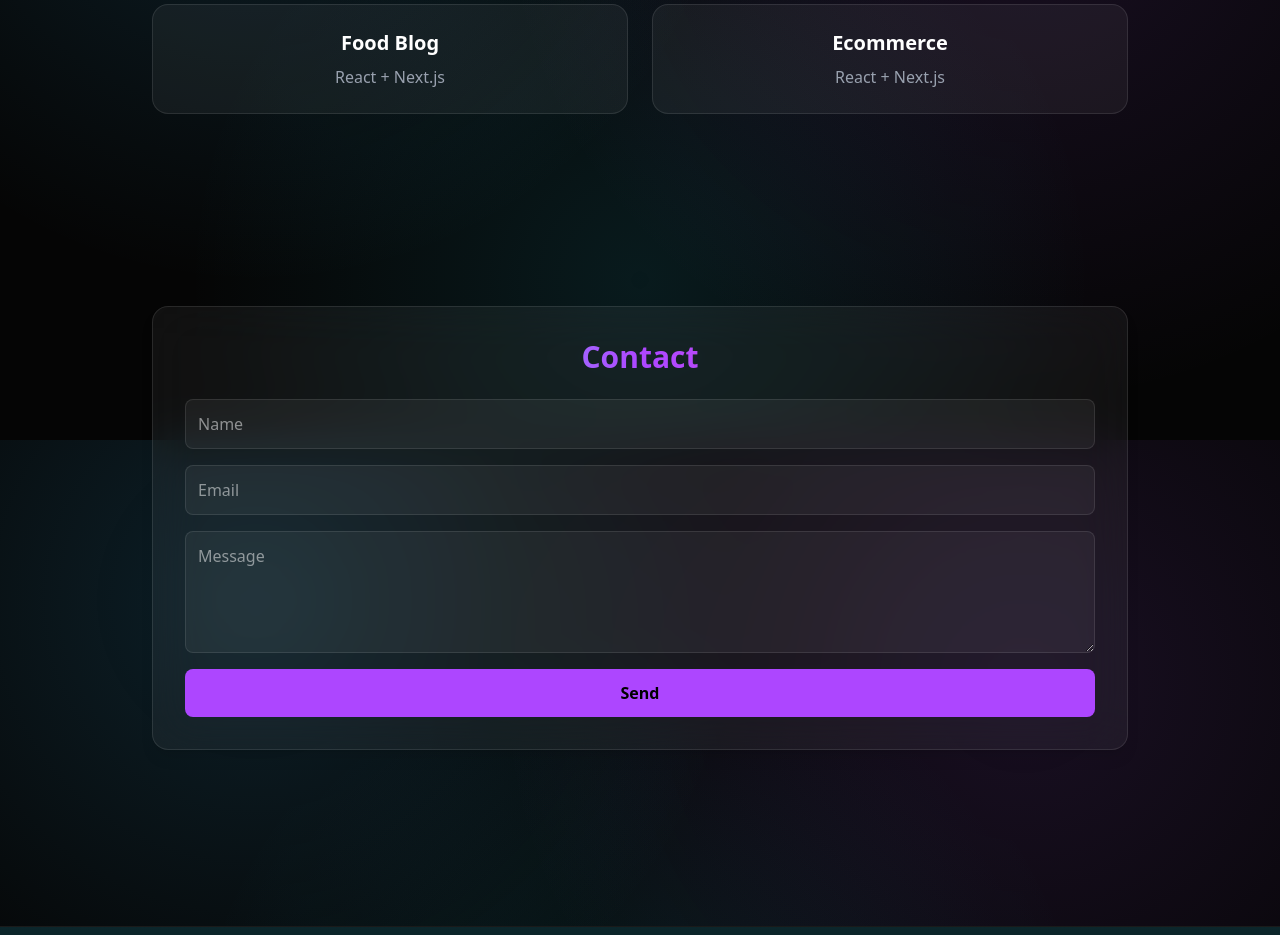
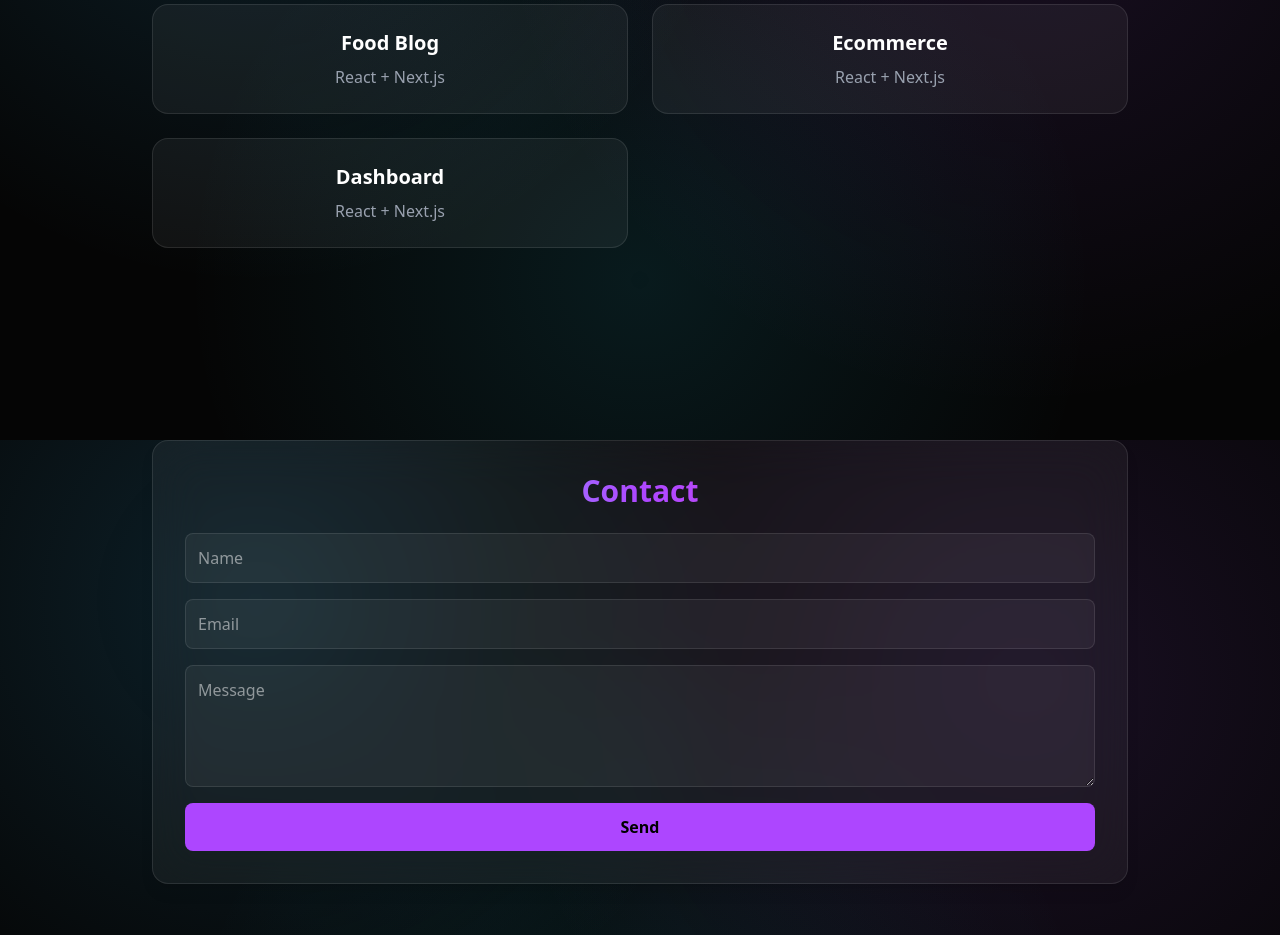
Before and after one commit to naimurr-rahman/naimur-rahman, a Next.js app: page / in a window 1280 px wide. Shown: the part 1960-2895 px from the top of the page. Built offline with nearby package versions, Linux system fonts and the light colour scheme.

Commit message:
add new project

```diff
--- a/components/Projects.tsx
+++ b/components/Projects.tsx
@@ -9,6 +9,11 @@ const projects = [
     tech: "React + Next.js",
     link: "https://nextjs-ecommerce-site-one.vercel.app/"
 
+  },
+  {
+    title: "Dashboard",
+    tech: "React + Next.js",
+    link: "https://dashboard-beige-two-92.vercel.app/dashboard"
   },
 ];
 
```
